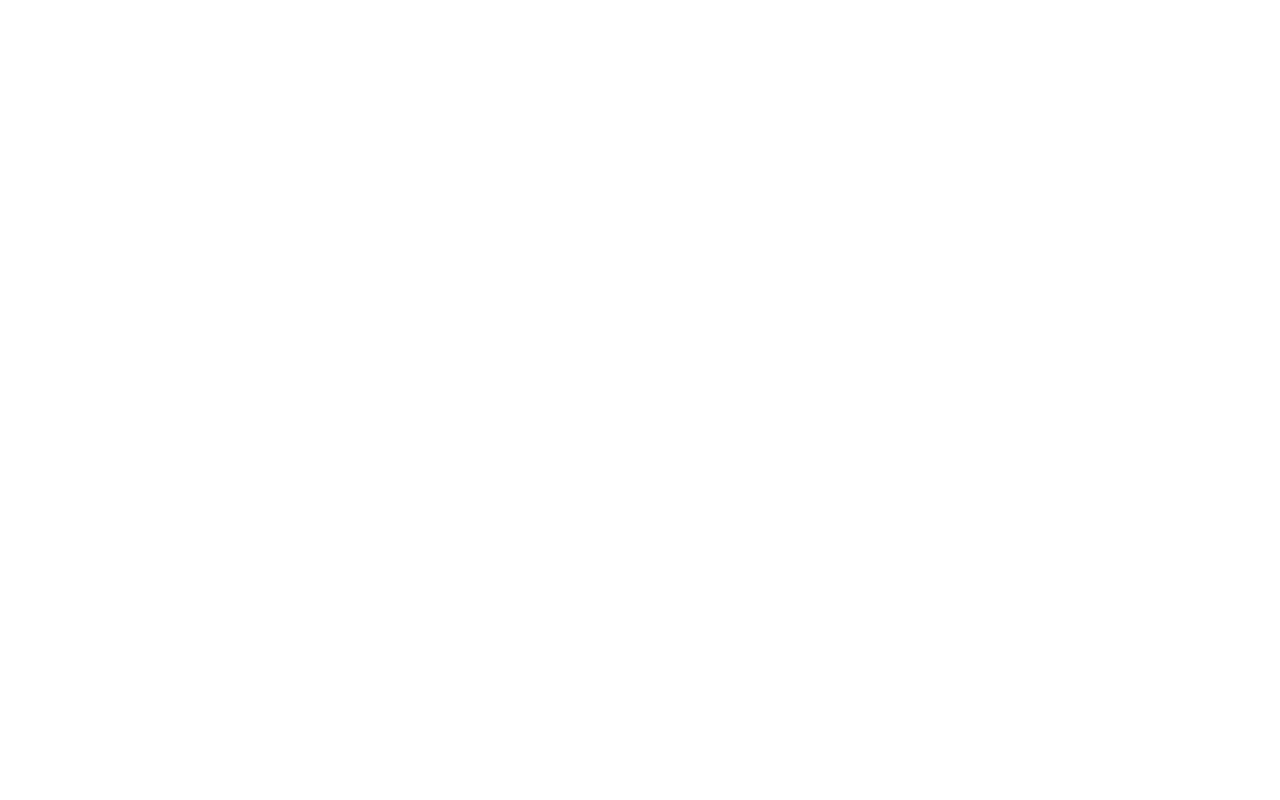
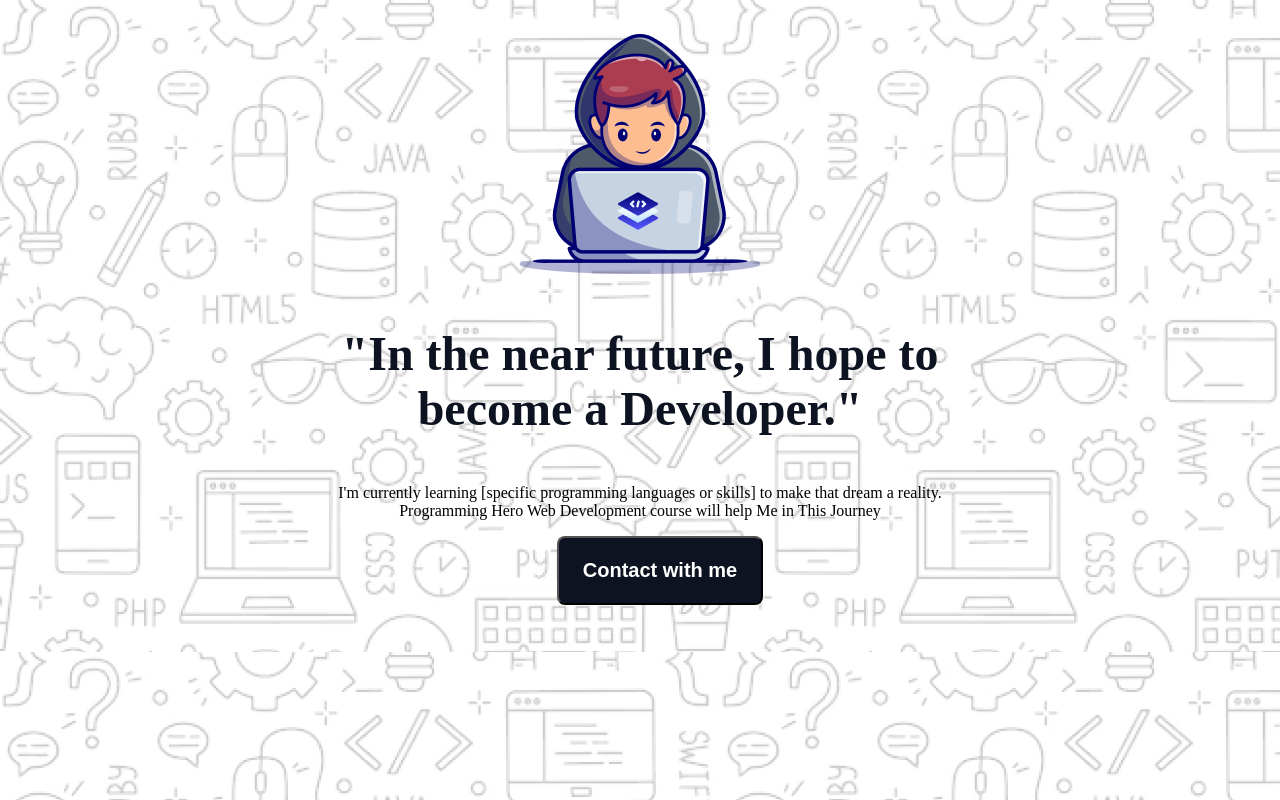
Before and after one commit to atik-1/B10A1, a plain HTML site: page index.html in a window 1280 px wide. Drawn offline with Linux system fonts and the light colour scheme; a web font is replaced by a local one.

Commit message:
1st page Done

```diff
--- a/index.html
+++ b/index.html
@@ -4,10 +4,22 @@
   <meta charset="UTF-8">
   <meta name="viewport" content="width=device-width, initial-scale=1.0">
   <title>Web Developer Journey</title>
+  <link rel="preconnect" href="https://fonts.googleapis.com">
+<link rel="preconnect" href="https://fonts.gstatic.com" crossorigin>
+<link href="https://fonts.googleapis.com/css2?family=Azeret+Mono:ital,wght@0,100..900;1,100..900&display=swap" rel="stylesheet">
   <link rel="stylesheet" href="style/style.css">
 </head>
 <body>
-  <header></header>
+  <header>
+    <nav class="text-center">
+      <img class="group-image" src="assets/Group.png" alt="">
+      <h3 class="nav-title text-primary">"In the near future, I hope to<br> become a Developer."</h3>
+      <p class="nav-paragraph">I'm currently learning [specific programming languages or skills] to make that dream a reality.<br>Programming Hero Web Development course will help Me in This Journey</p>
+      <ul>
+        <li><a href=""><button class="btn-primary">Contact with me</button></a></li>
+      </ul>
+    </nav>
+  </header>
   <body>
 
   </body>
--- a/style/style.css
+++ b/style/style.css
@@ -0,0 +1,66 @@
+
+
+.azeret-mono-normal {
+  font-family: "Azeret Mono", monospace;
+  font-optical-sizing: auto;
+  font-style: normal;
+}
+
+/* Shared style */
+
+.text-center{
+  text-align: center;
+}
+
+.text-primary{
+  color: rgba(13, 19, 33, 1);
+}
+
+.white{
+  color: #FFFFFF;
+}
+
+/* header Style */
+body{
+  background-image: url(../assets/Hero-bg.png);
+  background-size: 1440px 652px;
+}
+
+
+/* Nav Style */
+nav{
+  /* display: flex; */
+
+}
+nav ul li{
+  list-style: none;
+}
+nav li a{
+  text-decoration: none;
+}
+
+.nav-title{
+  font-weight: bolder;
+  font-size: 48px;
+  padding-left: 221px;
+  padding-right: 221px;
+}
+.nav-paragraph{
+  font-size: 16px;
+}
+
+
+/* image */
+.group-image{
+  padding-top: 26px;
+}
+
+
+.btn-primary{
+  background-color:rgba(13, 19, 33, 1) ;
+  color: #FFFFFF;
+  font-weight: 600;
+  font-size: 20px;
+  border-radius: 8px;
+  padding: 21px 24px;
+}
```
